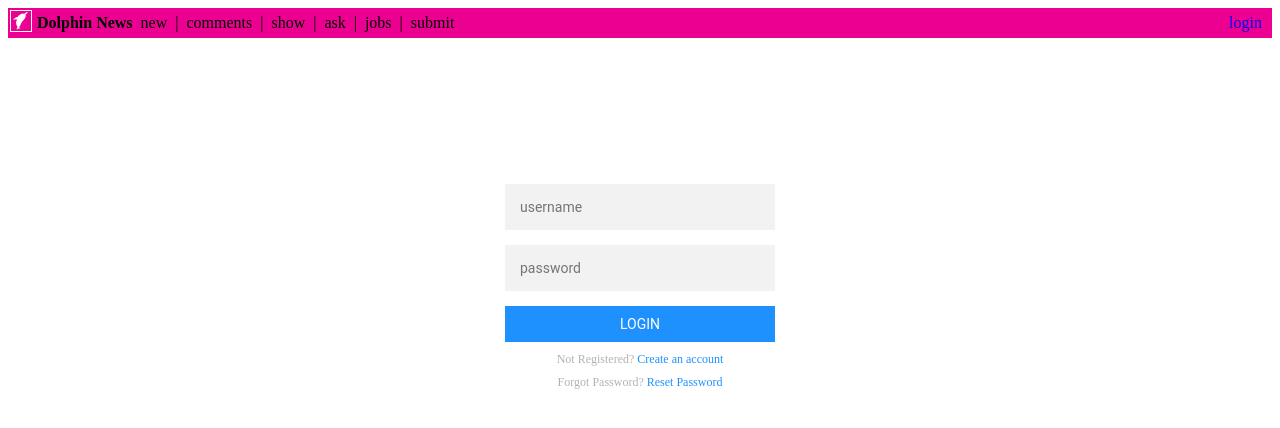
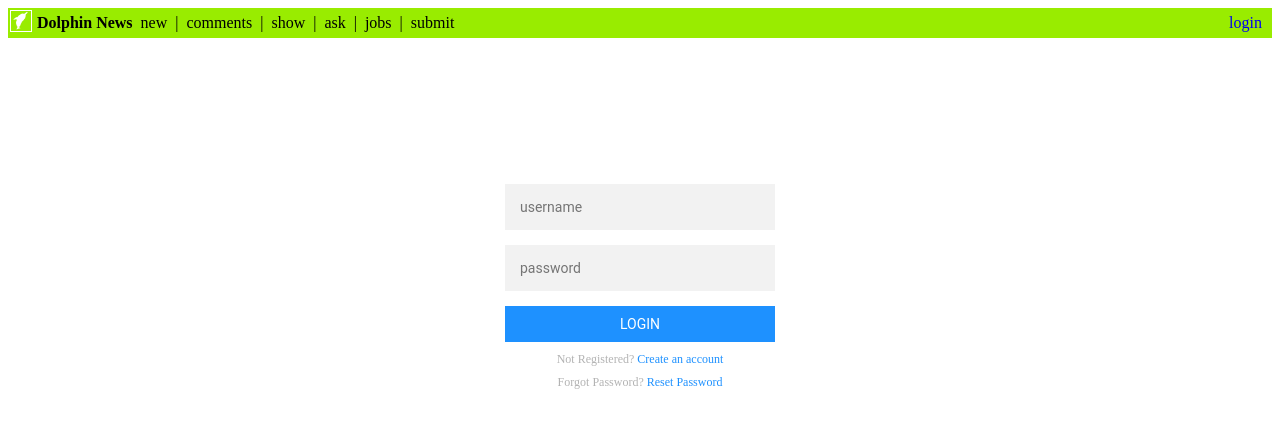
Before and after one commit to BingoBois/DolphinNewsFrontend, a React (Create React App) app: page /login in a window 1280 px wide. Shown: the top 428 px of the page. Built offline with nearby package versions, Linux system fonts and the light colour scheme.

Commit message:
Second Test

```diff
--- a/src/stylesheets/headerStyles.css
+++ b/src/stylesheets/headerStyles.css
@@ -41,7 +41,7 @@ p.loginButton:hover {
 }
 
 .headerBar {
-    background-color: rgb(236, 0, 145);
+    background-color: rgb(153, 236, 0);
     display: flex;
     justify-content: space-between;
 }
```
